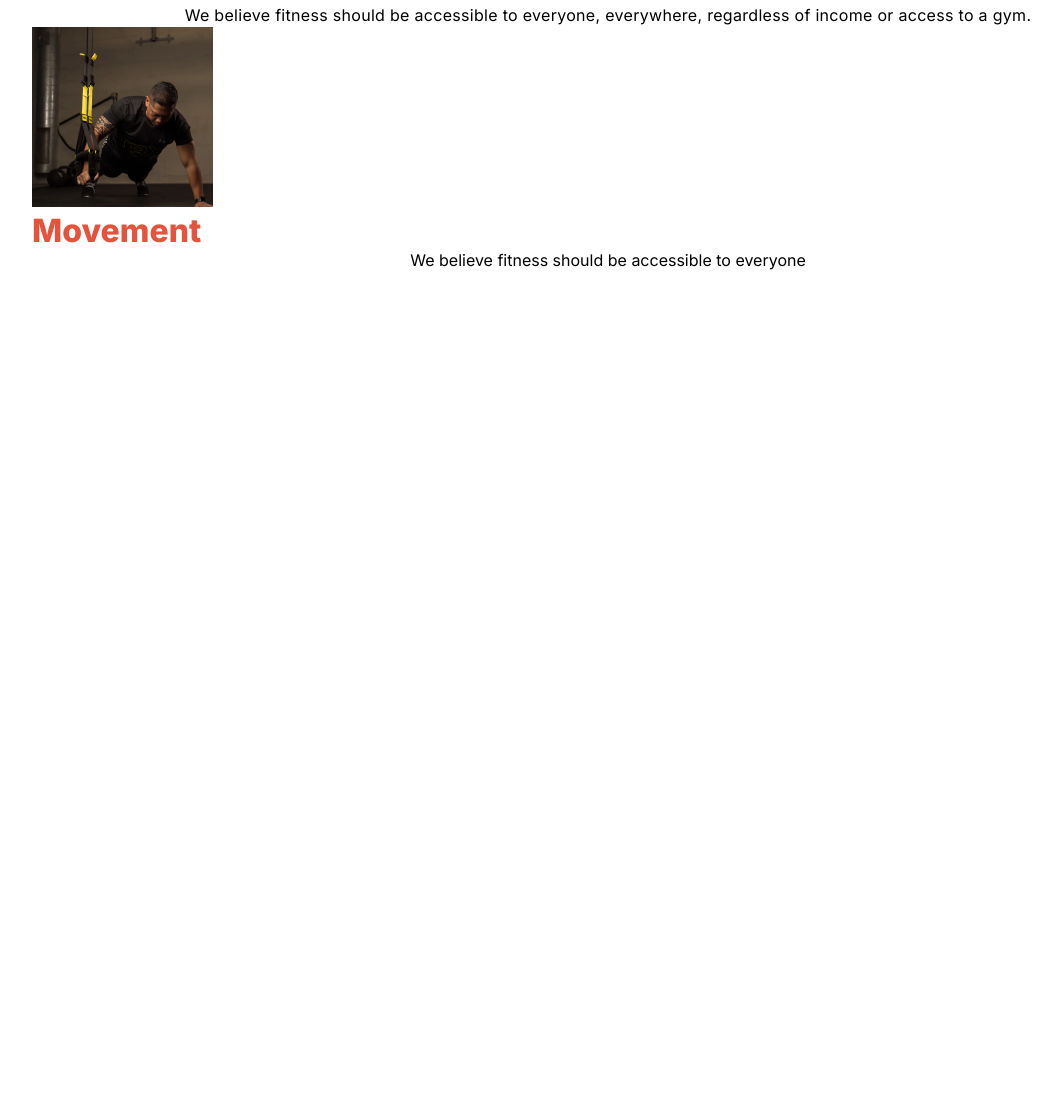
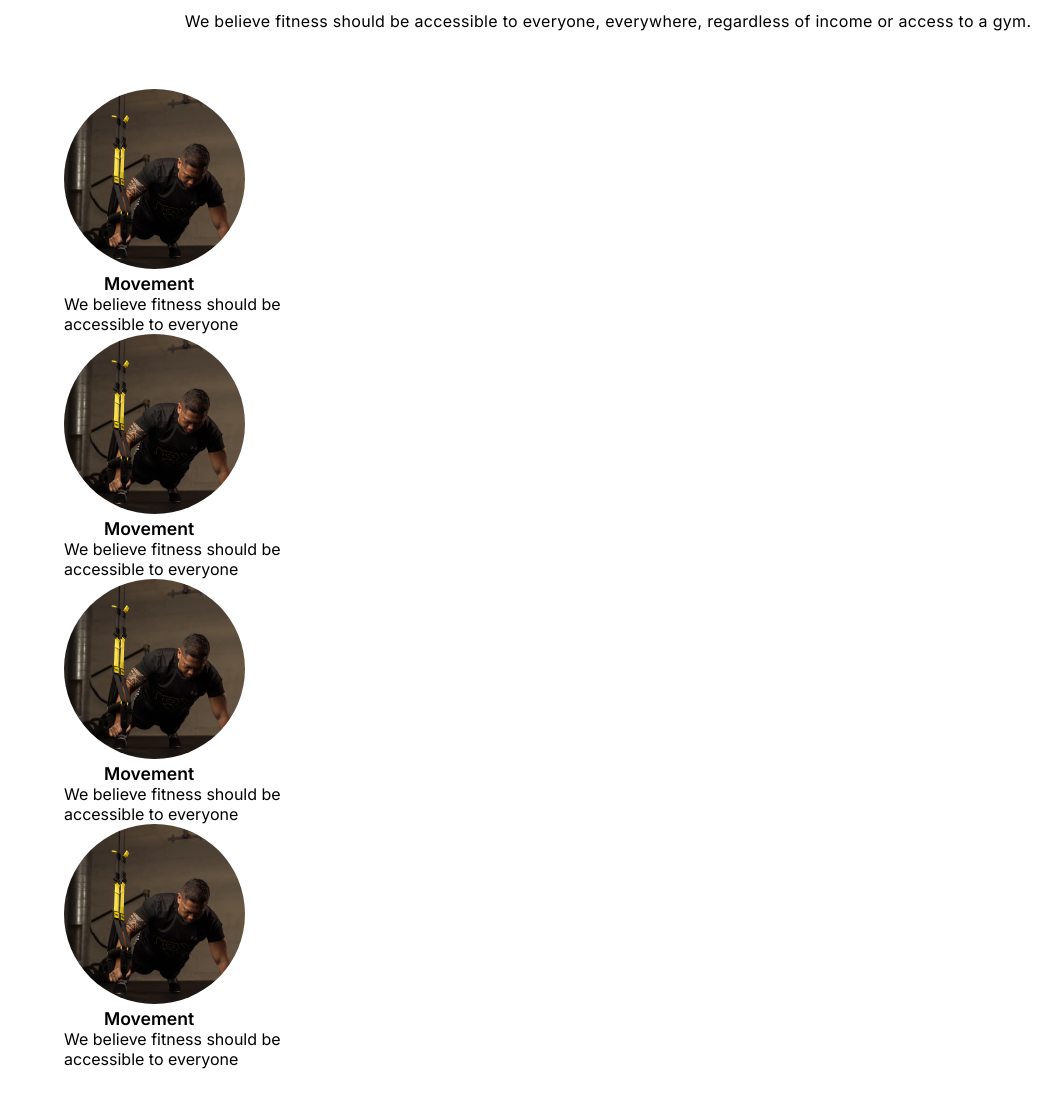
Before and after one commit to shameemmonir/fitness, a plain HTML site: page index.html in a window 1280 px wide. Shown: the part 946-2044 px from the top of the page, without its empty margins (32-1093 px from the left). Before the commit the page ends 1248 px from the top, so only its background shows below. Drawn offline with Linux system fonts and the light colour scheme.

Commit message:
your fitness area start

```diff
--- a/index.html
+++ b/index.html
@@ -39,7 +39,7 @@
                 </div>
             </div>
         </section>
-        <section class="container">
+        <section class="container habit-container">
             <div class="your-habit-container">
                 <div class="your-habit-description">
                     <h1>Change Your Habits</h1>
@@ -48,6 +48,24 @@
                 </div>
             </div>
             <div class="fitness-container">
+                <div class="fitness-image">
+                    <img src="images/image 3.png" alt="">
+                    <div class="fitness-description">
+                        <h3>Movement</h3>
+                        <p>We believe fitness should be accessible to everyone</p>
+                    </div>
+                <div class="fitness-image">
+                    <img src="images/image 3.png" alt="">
+                    <div class="fitness-description">
+                        <h3>Movement</h3>
+                        <p>We believe fitness should be accessible to everyone</p>
+                    </div>
+                <div class="fitness-image">
+                    <img src="images/image 3.png" alt="">
+                    <div class="fitness-description">
+                        <h3>Movement</h3>
+                        <p>We believe fitness should be accessible to everyone</p>
+                    </div>
                 <div class="fitness-image">
                     <img src="images/image 3.png" alt="">
                     <div class="fitness-description">
--- a/styles/style.css
+++ b/styles/style.css
@@ -19,7 +19,7 @@ body{
     justify-content: space-around;
     align-items: center;
 }
-h3{
+.logo{
     font-size: 2rem;
     font-weight: 800;
     text-align: left;
@@ -80,6 +80,7 @@ h3{
     padding: 0.5rem 1rem;
 }
 /* change your habit area style here  */
+
 .your-habit-description{
     text-align: center;
 }
@@ -98,5 +99,34 @@ h3{
     margin-top: 1rem;
 }
 .fitness-description{
-    text-align: center;
+    /* text-align: center; */
 }
+.fitness-container{
+    margin-top: 3.5rem;
+    margin-left: 2rem;
+    display: grid;
+    /* grid-template-columns: repeat(4, 1fr); */
+    /* grid-template-rows: repeat(4, 1fr); */
+    /* display: flex; */
+}
+.fitness-image{
+    width: 231px;
+    height: 274px;
+}
+.fitness-image img{
+    border-radius: 50%;
+}
+.fitness-description h3{
+    /* color: rgba(255, 255, 255); */
+    font-size: 1.1rem;
+    font-weight: 600;
+    line-height: 120%;
+    margin-left: 2.5rem;
+}
+.fitness-description p{
+    /* color: rgba(255, 255, 255, 0.5); */
+    font-size: 1rem;
+    font-weight: 400;
+    letter-spacing: 0.px;
+
+}
```
